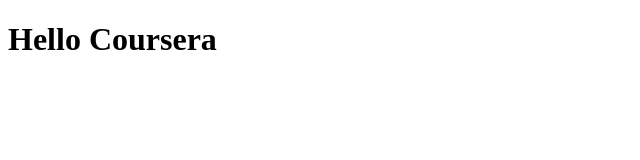
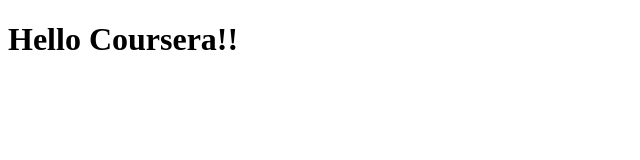
Before and after one commit to KduSilva/test-Coursera, a plain HTML site: page site/index.html in a window 1280 px wide. Shown: the full height of the page, 0-640 px from the left. Drawn offline with Linux system fonts and the light colour scheme.

Commit message:
Atualizado

```diff
--- a/site/index.html
+++ b/site/index.html
@@ -7,6 +7,6 @@
     <title>Hello Coursera</title>
 </head>
 <body>
-    <h1>Hello Coursera</h1>
+    <h1>Hello Coursera!!</h1>
 </body>
 </html>
```
